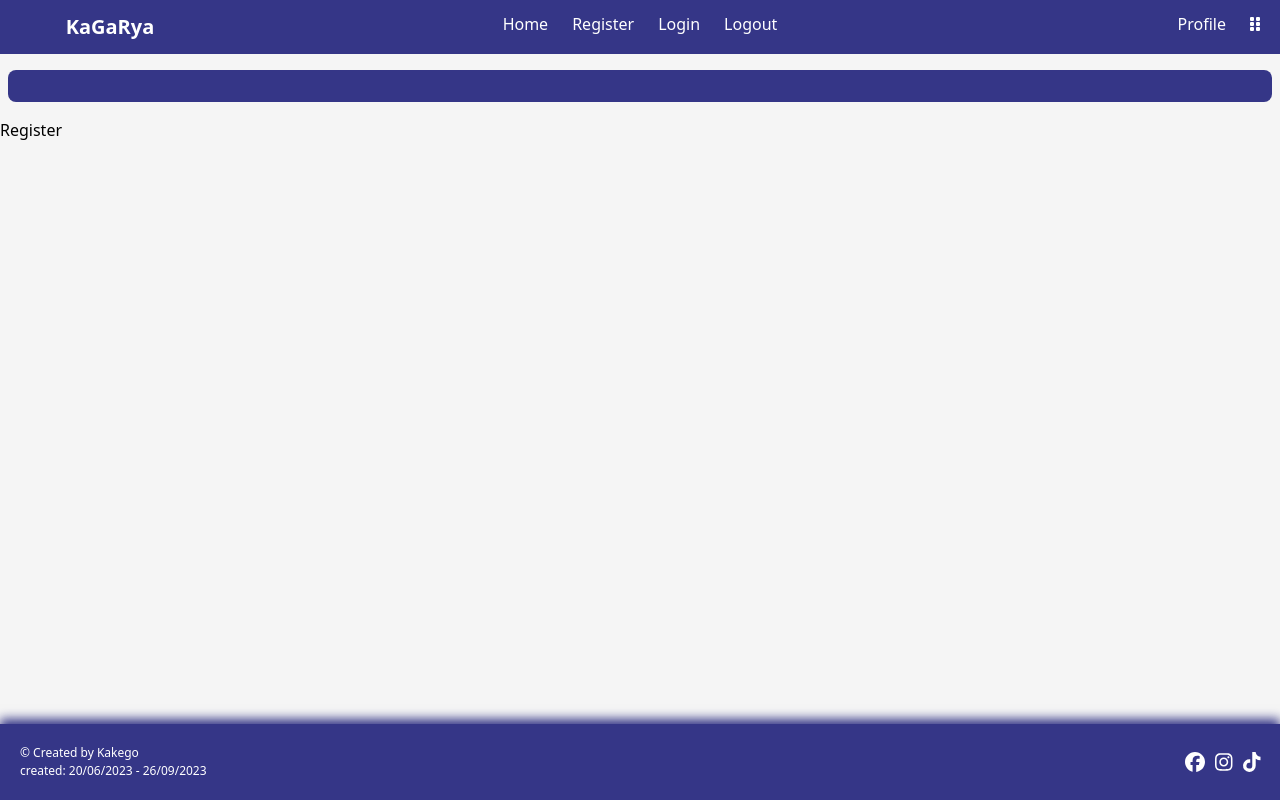
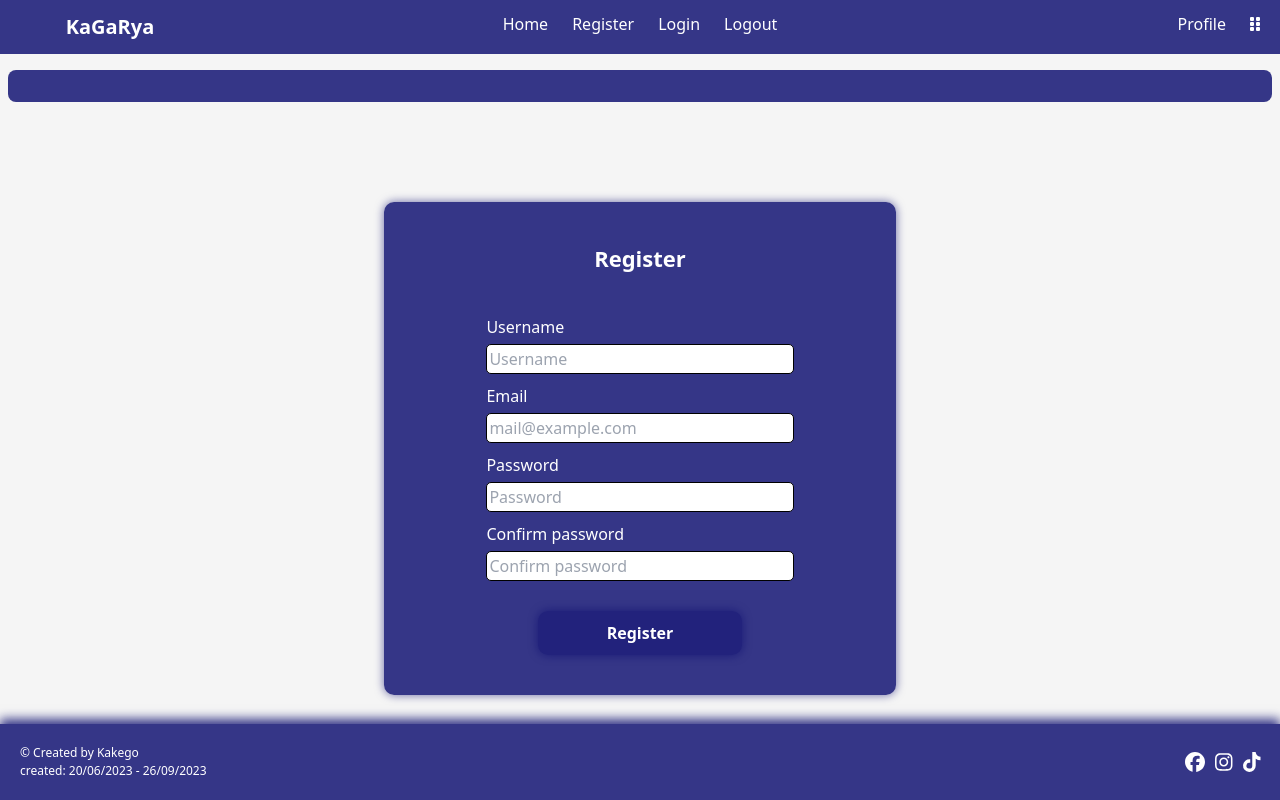
Before and after one commit to KaKeGo/KaGaRya, a React (Create React App) app: page /register in a window 1280 px wide. Built offline with nearby package versions, Linux system fonts and the light colour scheme.

Commit message:
Add REgister page and install react spring to animate showing component with fadein

```diff
--- a/package.json
+++ b/package.json
@@ -21,6 +21,7 @@
     "react-redux": "^8.1.2",
     "react-router-dom": "^6.16.0",
     "react-scripts": "5.0.1",
+    "react-spring": "^9.7.3",
     "redux-thunk": "^2.4.2",
     "tailwindcss": "^3.3.3",
     "web-vitals": "^2.1.4"
--- /dev/null
+++ b/src/animations/FadeIn/FadeIn.jsx
@@ -0,0 +1,18 @@
+import React from 'react';
+import { useSpring, animated } from '@react-spring/web';
+
+const FadeInAnimation = ({ children, delay=0 }) => {
+  const animationProps = useSpring({
+    from: { opacity: 0, transform: 'translateY(0px)' },
+    to: { opacity: 1, transform: 'translateY(0)' },
+    config: { duration: 600, delay },
+  });
+
+  return (
+    <animated.div style={{ ...animationProps }}>
+      {children}
+    </animated.div>
+  );
+};
+
+export default FadeInAnimation;
--- a/src/content/Account/Login/Login.css
+++ b/src/content/Account/Login/Login.css
@@ -50,6 +50,11 @@
     cursor: pointer;
     text-align: center;
     font-weight: bold;
+    transition: background-color 0.6s ease;
+}
+
+.login__button:hover {
+    background-color: rgba(6, 7, 108, 0.8);
 }
 
 @media (max-width: 1200px) {
--- a/src/content/Account/Login/Login.jsx
+++ b/src/content/Account/Login/Login.jsx
@@ -1,9 +1,13 @@
 import React, { useState } from 'react'
+
+import FadeIn from '../../../animations/FadeIn/FadeIn'
 
 import './Login.css'
 
+
 const Login = () => {
   return (
+    <FadeIn>
     <div className='login__page'>
       <div className='login__box'>
 
@@ -47,6 +51,7 @@ const Login = () => {
 
       </div>
     </div>
+    </FadeIn>
   )
 }
 
--- a/src/content/Account/Register/Register.css
+++ b/src/content/Account/Register/Register.css
@@ -0,0 +1,69 @@
+.register__page {
+    display: flex;
+    justify-content:  center;
+    align-items:  center;
+    margin-top: 100px;
+    color: white;
+}
+
+.register__box {
+    background-color: rgba(6, 7, 108, 0.8);
+    width: 40%;
+    border-radius: 10px;
+    box-shadow: 0px 0px 10px rgba(6, 7, 108, 0.6);
+}
+
+.register__title {
+    text-align: center;
+    font-weight: bold;
+    font-size: 22px;
+    padding: 40px;
+}
+
+.input__label {
+    width: 60%;
+    display: flex;
+    flex-direction: column;
+    margin-bottom: 10px;
+    margin-left: auto;
+    margin-right: auto;
+}
+
+.input__field {
+    padding: 2px;
+    border-radius: 5px;
+    border: 1px solid black;
+    margin-top: 5px;
+    color: black;
+}
+
+.register__button {
+    display: block;
+    width: 40%;
+    padding: 10px;
+    margin: 30px auto 40px;
+    border: none;
+    border-radius: 10px;
+    background-color: rgba(6, 7, 108, 0.4);
+    box-shadow: 0px 0px 10px rgba(6, 7, 108, 0.6);
+    cursor: pointer;
+    text-align: center;
+    font-weight: bold;
+    transition: background-color 0.6s ease;
+}
+
+.register__button:hover {
+    background-color: rgba(6, 7, 108, 0.8);
+}
+
+@media (max-width: 1200px) {
+    .register__box {
+      width: 60%;
+    }
+  }
+
+@media (max-width: 760px) {
+    .register__box {
+      width: 90%;
+    }
+  }
--- a/src/content/Account/Register/Register.jsx
+++ b/src/content/Account/Register/Register.jsx
@@ -1,8 +1,82 @@
 import React from 'react'
+
+import FadeIn from '../../../animations/FadeIn/FadeIn'
+
+import './Register.css'
+
 
 const Register = () => {
   return (
-    <div>Register</div>
+    <FadeIn>
+    <div className='register__page'>
+      <div className='register__box'>
+
+        <div className='register__title'>
+          <h2>Register</h2>
+        </div>
+
+        <div>
+          <form>
+
+          <div>
+            <label className='input__label'>
+              Username
+              <input
+                className='input__field'
+                type='text'
+                placeholder='Username'
+                required
+              />
+            </label>
+          </div>
+
+          <div>
+            <label className='input__label'>
+              Email
+              <input
+                className='input__field'
+                type='email'
+                placeholder='mail@example.com'
+                required
+              />
+            </label>
+          </div>
+
+          <div>
+            <label className='input__label'>
+              Password
+              <input
+                className='input__field'
+                type='password'
+                placeholder='Password'
+                required
+              />
+            </label>
+          </div>
+
+          <div>
+            <label className='input__label'>
+              Confirm password
+              <input
+                className='input__field'
+                type='password'
+                placeholder='Confirm password'
+                required
+              />
+            </label>
+          </div>
+
+          <div className='register__button'>
+            <button type='submit'>Register</button>
+          </div>
+
+
+          </form>
+        </div>
+
+      </div>
+    </div>
+    </FadeIn>
   )
 }
 
```
Also changed, not shown: 1 other file (tests, documents, lock files or other folders).
